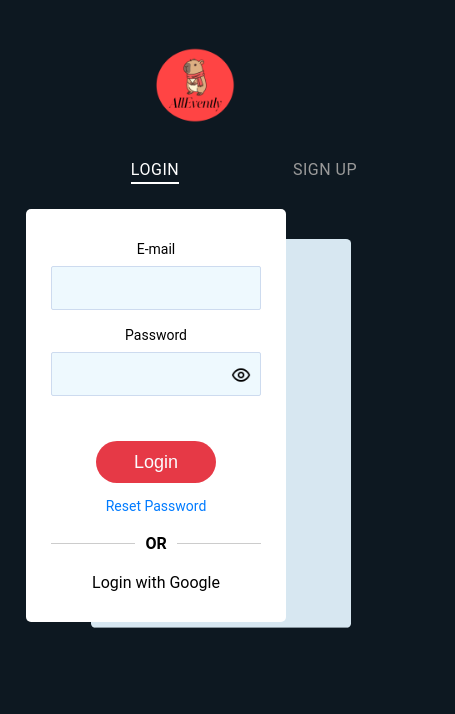
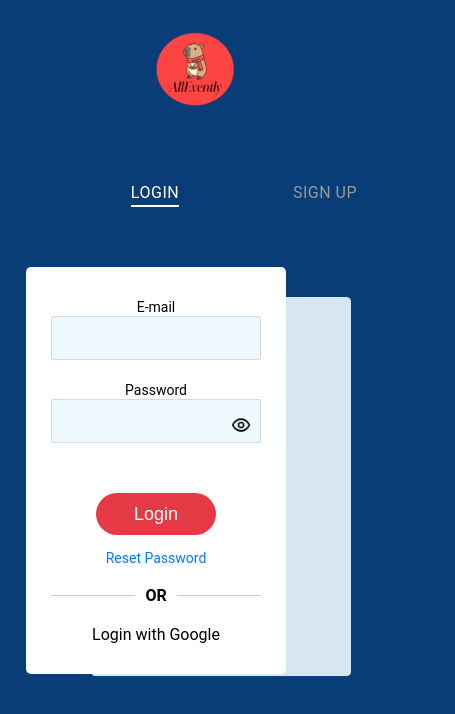
Before and after one commit to plewis10apsu/AllEvently, a Vue app in the folder AllEventlyProjectFiles/frontend/: page / in a window 390 px wide. Shown: the top 714 px of the page, 455 px wide, since content can reach past the window. Built offline with nearby package versions, Linux system fonts and the light colour scheme; what vue3-google-login would draw is missing.

Commit message:
Added more adjustments to Login.vue to make the page more responsive

```diff
--- a/AllEventlyProjectFiles/frontend/src/components/Login.vue
+++ b/AllEventlyProjectFiles/frontend/src/components/Login.vue
@@ -126,7 +126,7 @@ const handleLogin = () => {
 
           <!-- Google Login Button (Login) -->
           <div class="google-signup-container" :class="{ 'hidden': switchToSignup }">
-          <GoogleSSO buttonText="Login with Google" />
+            <GoogleSSO buttonText="Login with Google" />
           </div>
 
         </form>
@@ -193,7 +193,7 @@ const handleLogin = () => {
 
           <!-- Google Sign Up Button (Sign Up) -->
           <div class="google-signup-container" :class="{ 'hidden': !switchToSignup }">
-          <GoogleSSO buttonText="Sign Up with Google" />
+            <GoogleSSO buttonText="Sign Up with Google" />
           </div>
 
         </form>
@@ -204,26 +204,35 @@ const handleLogin = () => {
 
 <style scoped>
 .forms-section {
+  padding-bottom: 20px;
   position: relative;
   display: flex;
   flex-direction: column;
   justify-content: center;
   align-items: center;
   min-height: 100vh;
-  padding: 5rem;
   text-align: center;
 }
 
 .logo {
   position: absolute;
-  top: 1rem; /* Distance from the top */
+  top: 0;
   width: 200px;
-  margin-bottom: 20px; /* Space below the logo */
+  margin-bottom: 10px;
 }
 
 </style>
 
 <style>
+html, body {
+  margin: 0;
+  padding: 0;
+  width: 100%;
+  height: 100%;
+  overflow-x: hidden;
+  overflow-y: auto;
+}
+
 *,
 *::before,
 *::after {
@@ -233,7 +242,7 @@ const handleLogin = () => {
 body {
   margin: 0;
   font-family: Roboto, -apple-system, 'Helvetica Neue', 'Segoe UI', Arial, sans-serif;
-  background: #0d1821;
+  background: #083d77;
 }
 
 .separator {
@@ -268,7 +277,7 @@ body {
   flex-direction: column;
   align-items: center;
   justify-content: center;
-  margin-top: 20px;
+  margin-top: 10px;
 }
 
 .error-message {
@@ -285,8 +294,8 @@ body {
 
 .toggle-password {
   position: absolute;
-  right: 10px; /* Position the icon inside the input */
-  top: 60%; /* Vertically center the icon */
+  right: 10px;
+  top: 60%;
   transform: translateY(-50%);
   cursor: pointer;
   width: 20px;
@@ -298,12 +307,16 @@ body {
 }
 
 .forms-section {
+  padding-top: 80px;
   display: flex;
   flex-direction: column;
   justify-content: center;
   align-items: center;
+  width: 100%;
+  max-width: 100vw;
+  overflow: hidden;
+  box-sizing: border-box;
 }
-
 
 .forms {
   display: flex;
@@ -338,6 +351,7 @@ body {
 }
 
 .switcher {
+  margin-top: 10px;
   position: relative;
   cursor: pointer;
   display: block;
@@ -401,9 +415,9 @@ body {
 }
 
 .form {
+  margin-top: 85px;
   overflow: hidden;
   min-width: 260px;
-  margin-top: 50px;
   padding: 30px 25px;
   border-radius: 5px;
   transform-origin: top;
@@ -513,7 +527,7 @@ body {
 }
 
 .input-block {
-  margin-bottom: 15px;
+  margin-bottom: 20px;
 }
 
 .input-block label {
@@ -524,8 +538,7 @@ body {
 .input-block input {
   display: block;
   width: 100%;
-  margin-top: 8px;
-  padding-right: 15px;
+  padding-right: 8px;
   padding-left: 15px;
   font-size: 16px;
   line-height: 40px;
```
